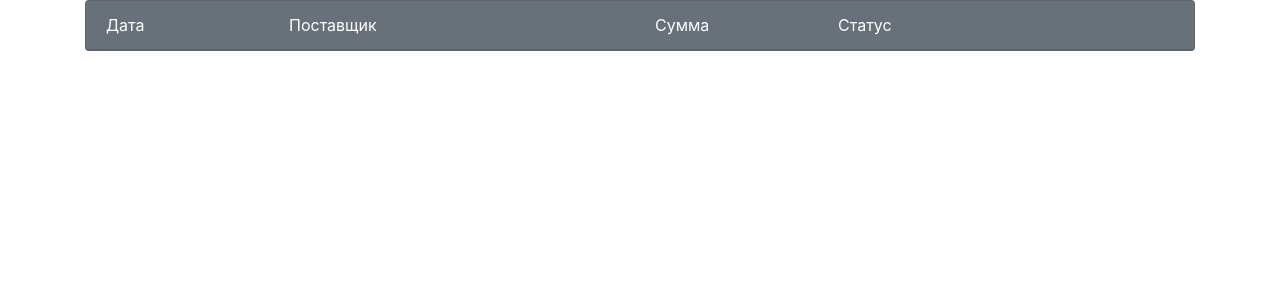
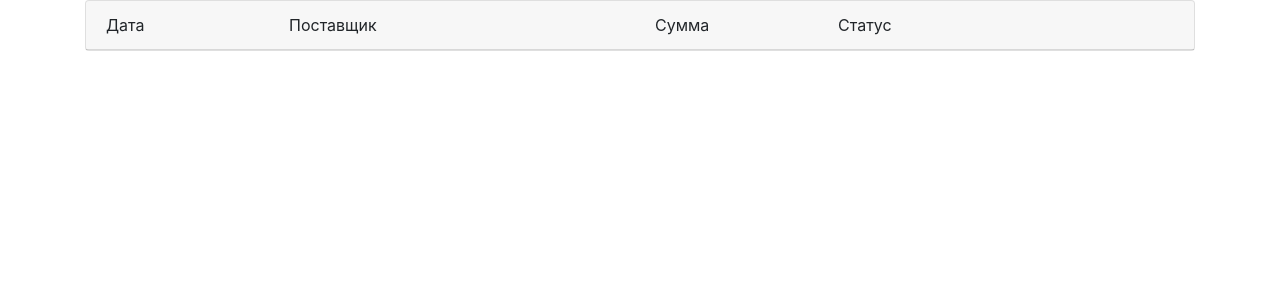
Before and after one commit to trukanduk/evotor_hackathon, a Django app: page /shop/purchases/ in a window 1280 px wide. Shown: the part 72-372 px from the top of the page. Run offline with Django 3.2, Linux system fonts and the light colour scheme; data that the repository does not hold is empty; style sheets or scripts are compiled from the project's sources; some libraries are stand-ins or nearby versions.

Commit message:
color scheme for purchases

```diff
--- a/evotor/shop/templates/shop/purchases.html
+++ b/evotor/shop/templates/shop/purchases.html
@@ -7,7 +7,7 @@
 {% endblock %}
 
 {% block content %}
-  <div class="card text-white bg-secondary purchase-items-header">
+  <div class="card text-black purchase-items-header">
     <div class="card-header purchase-items-header-header" role="tab" id="purchase-items-header-header">
       <div class="row">
         <div class="col-2">
```
